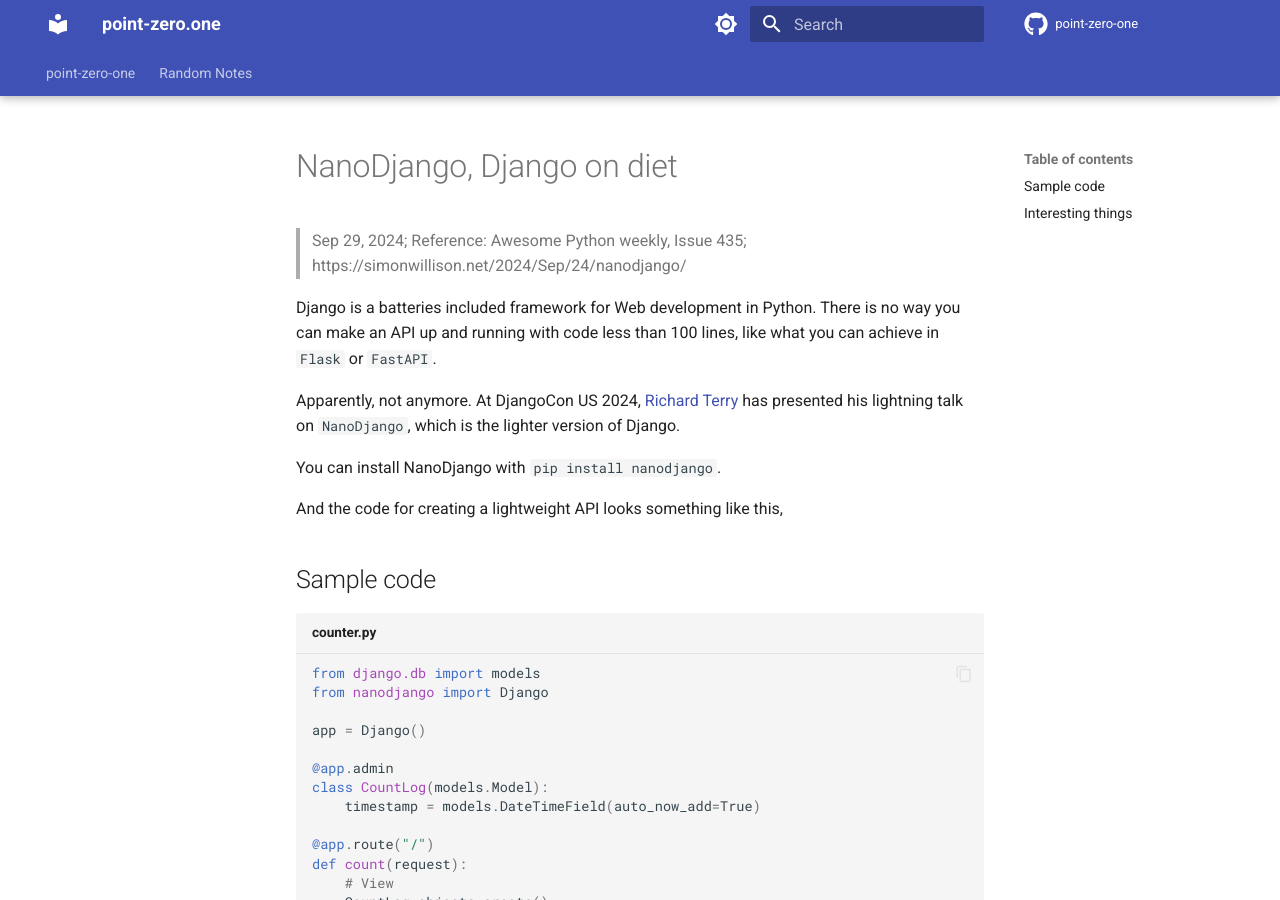
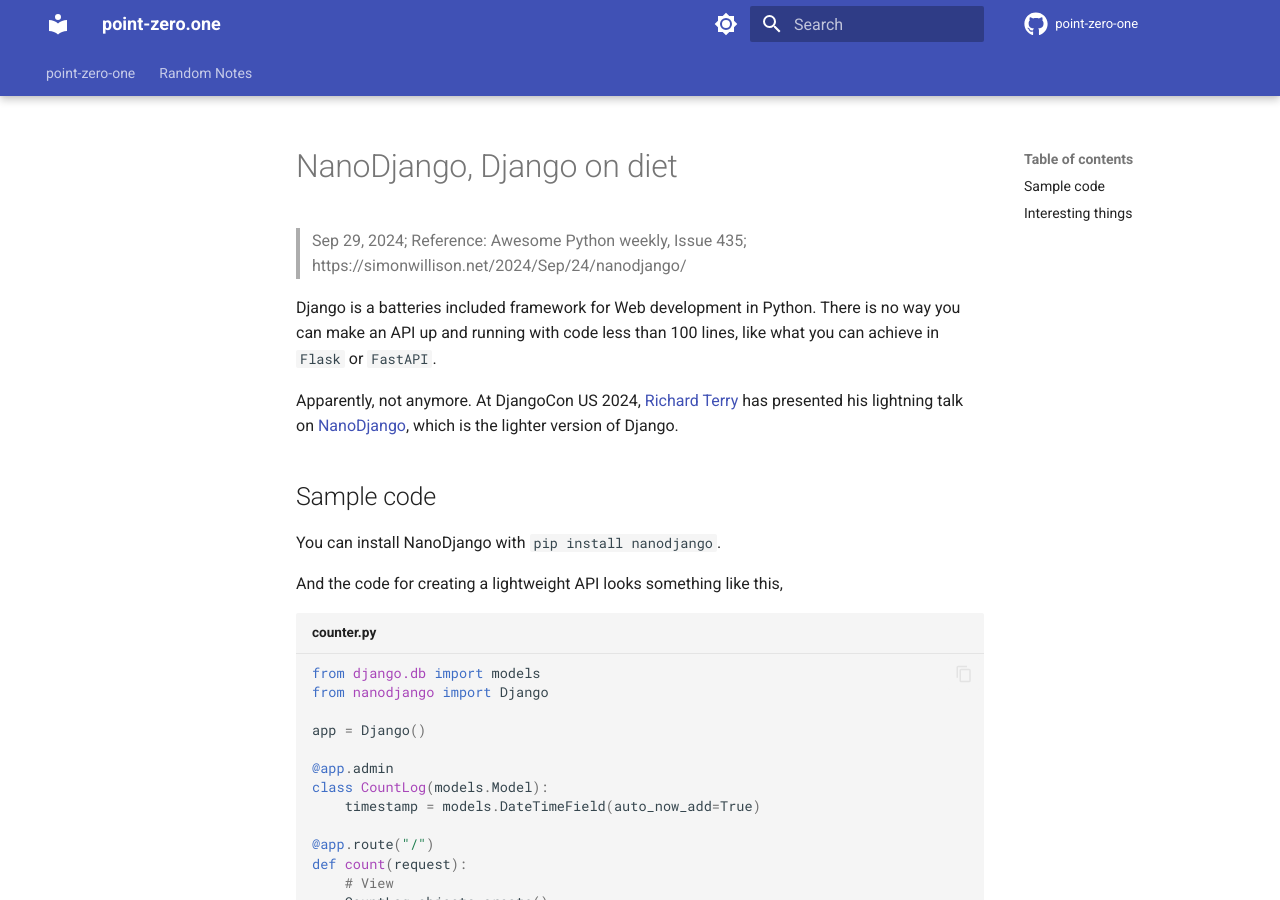
Before and after one commit to DataEnggNerd/point-zero-one, an MkDocs documentation site: the page built from docs/notes/nanodjango.md, in a window 1280 px wide and 900 px high. Built offline with MkDocs 1.6.1 and Material for MkDocs 9.7.7, drawn with Linux system fonts in a browser that asks for light colours; emoji names are drawn with the system emoji font; comment, search, counter and statistics services are not loaded; some of the changed lines change nothing that is shown.

Commit message:
added project

````diff
--- a/docs/notes/nanodjango.md
+++ b/docs/notes/nanodjango.md
@@ -3,13 +3,14 @@
 
 Django is a batteries included framework for Web development in Python. There is no way you can make an API up and running with code less than 100 lines, like what you can achieve in `Flask` or `FastAPI`.
 
-Apparently, not anymore. At DjangoCon US 2024, [Richard Terry](https://github.com/radiac) has presented his lightning talk on `NanoDjango`, which is the lighter version of Django.
+Apparently, not anymore. At DjangoCon US 2024, [Richard Terry](https://github.com/radiac) has presented his lightning talk on [NanoDjango](https://github.com/radiac/nanodjango), which is the lighter version of Django.
+
+
+## Sample code
 
 You can install NanoDjango with `pip install nanodjango`.
 
 And the code for creating a lightweight API looks something like this,
-
-## Sample code
 
 ```py title="counter.py"
 from django.db import models
````
